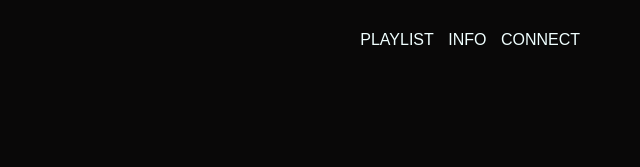
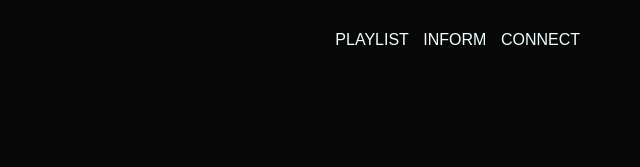
Before and after one commit to tseyiokorodudu/grooves-n-tunes, a website: page assets/index.html in a window 1280 px wide. Shown: the top 167 px of the page, 640-1280 px from the left. Drawn offline with Linux system fonts and the light colour scheme.

Commit message:
Update index.html

```diff
--- a/assets/index.html
+++ b/assets/index.html
@@ -17,7 +17,7 @@
             <nav class="nav">
                 <ul>
                     <li><a class="menu" href="https://open.spotify.com/user/31yjeusdhm5ktuknqnykvvgpxdwu?si=b9099e5221d94c2c" target=”_blank”>Playlist</a></li>
-                    <li><a class="menu" href="#info">Info</a></li>
+                    <li><a class="menu" href="#info">Inform</a></li>
                     <li><a class="menu" href="#contact-text">Connect</a></li>
                 </ul>
             </nav>
```
